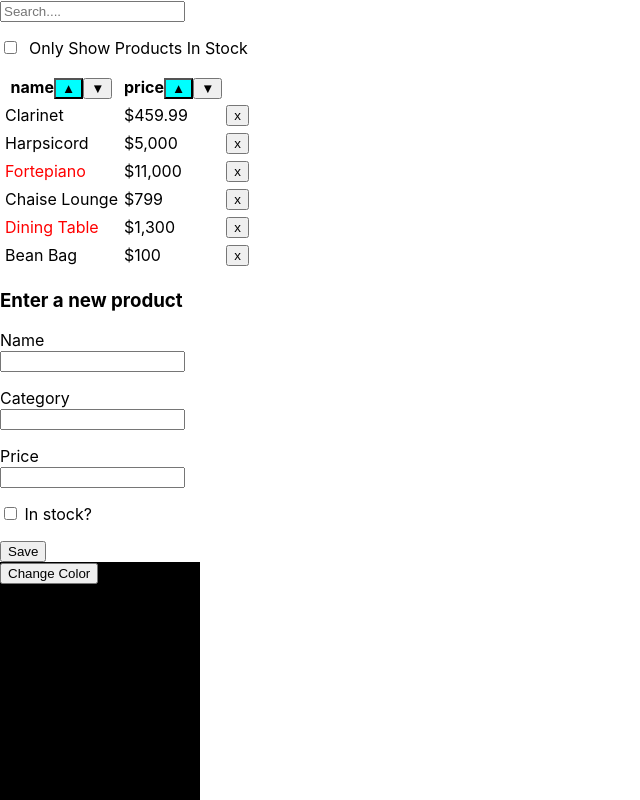
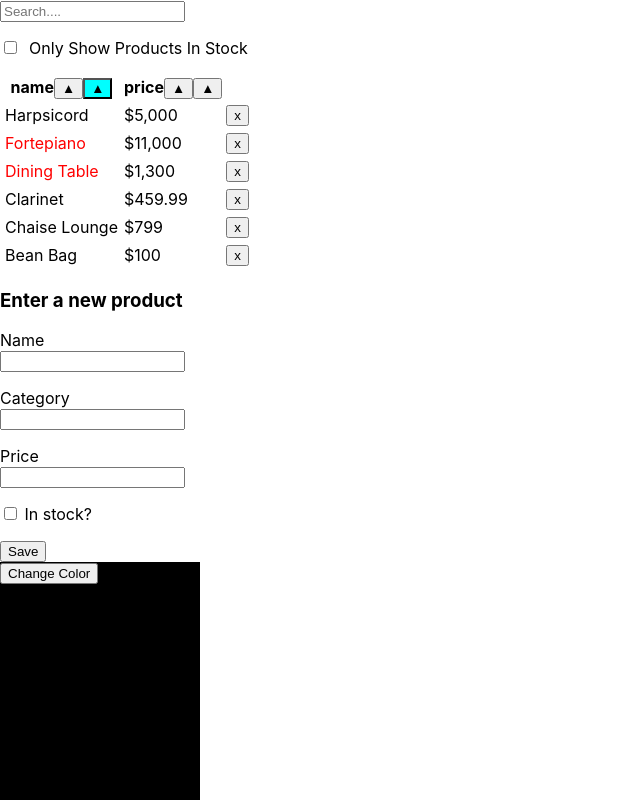
Before and after one commit to unbeatable-abayomi/Inventroy_system_mini, a React (Create React App) app: page / in a window 1280 px wide. Shown: the top 800 px of the page, without its empty margins (0-640 px from the left). Built offline with nearby package versions, Linux system fonts and the light colour scheme.

Commit message:
addedSortableColumn

```diff
--- a/src/Components/Filters.jsx
+++ b/src/Components/Filters.jsx
@@ -5,10 +5,10 @@ class Filters extends React.Component {
 		return (
 			<div>
 				<form>
-					<input type="text" placeholder="Search...." />
+					<input type="text" placeholder="Search...." value={this.props.filterText} />
 					<p>
 						<label>
-							<input type="checkbox" />
+							<input type="checkbox" checked={this.props.inStockOnly} />
 							&nbsp; Only Show Products In Stock
 						</label>
 					</p>
--- a/src/Components/ProductTable.jsx
+++ b/src/Components/ProductTable.jsx
@@ -3,17 +3,48 @@ import ProductRow from './ProductRow';
 import SortableColumnHeader from './SortableColumnHeader';
 
 class ProductTable extends React.Component {
+	constructor(props) {
+		super(props);
+		this.sortByColumnAndDirection = this.sortByColumnAndDirection.bind(this);
+		this.state = {
+			sort : {
+				column    : 'name',
+				direction : 'desc'
+			}
+		};
+	}
+	sortByColumnAndDirection(objectA, objectB) {
+		let isDesc = this.state.sort.direction === 'desc' ? -1 : 1;
+		let [ a, b ] = [ objectA[this.state.sort.column], objectB[this.state.sort.column] ];
+		if (this.state.sort.column === 'price') {
+			[ a, b ] = [ a, b ].map((value) => parseFloat(value.replace(/[^\d.]/g, ''), ''), 10);
+		}
+		if (a > b) {
+			return 1 * isDesc;
+		}
+		if (a < b) {
+			return -1 * isDesc;
+		}
+		return;
+	}
+	sortProducts() {
+		let productAsArray = Object.keys(this.props.products).map((pid) => this.props.products[pid]);
+		return productAsArray.sort(this.sortByColumnAndDirection);
+	}
 	render() {
-		let productAsArray = Object.keys(this.props.products).map((pid) => this.props.products[pid]);
-		let rows = productAsArray.map((product) => {
-			return <ProductRow product={product} key={product.id} />;
+		let rows = [];
+		this.sortProducts().forEach((product) => {
+			if (product.name.indexOf(this.props.filterText) === -1 || (!product.stocked && this.props.inStockOnly)) {
+				return;
+			}
+			rows.push(<ProductRow product={product} key={product.id} />);
 		});
 		return (
 			<table>
 				<thead>
 					<tr>
-						<SortableColumnHeader column="name" />
-						<SortableColumnHeader column="price" />
+						<SortableColumnHeader column="name" currentSort={this.state.sort} />
+						<SortableColumnHeader column="price" currentSort={this.state.sort} />
 					</tr>
 				</thead>
 				<tbody>{rows}</tbody>
--- a/src/Components/Products.jsx
+++ b/src/Components/Products.jsx
@@ -11,11 +11,24 @@ var PRODUCTS = {
 	'6' : { id: 6, category: 'Furniture', price: '$100', stocked: true, name: 'Bean Bag' }
 };
 class Products extends React.Component {
+	constructor(props) {
+		super(props);
+		this.state = {
+			filterText  : '',
+			inStockOnly : false,
+			products    : PRODUCTS
+		};
+	}
+
 	render() {
 		return (
 			<div>
-				<Filters />
-				<ProductTable products={PRODUCTS} />
+				<Filters filterText={this.state.filterText} inStockOnly={this.state.inStockOnly} />
+				<ProductTable
+					products={PRODUCTS}
+					filterText={this.state.filterText}
+					inStockOnly={this.state.inStockOnly}
+				/>
 				<ProductForm />
 			</div>
 		);
--- a/src/Components/SortableColumnHeader.jsx
+++ b/src/Components/SortableColumnHeader.jsx
@@ -3,11 +3,13 @@ import './SortableColumnHeader.css';
 
 class SortableColumnHeader extends React.Component {
 	render() {
+		let currentSort =
+			this.props.currentSort.column === this.props.column ? this.props.currentSort.direction : false;
 		return (
 			<th>
 				{this.props.column}
-				<button className="SortableColumnHeader-current">&#x25B2;</button>
-				<button>&#x25BC;</button>
+				<button className={currentSort === 'asc' ? 'SortableColumnHeader-current' : ''}>&#x25B2;</button>
+				<button className={currentSort === 'desc' ? 'SortableColumnHeader-current' : ''}>&#x25B2;</button>
 			</th>
 		);
 	}
```
